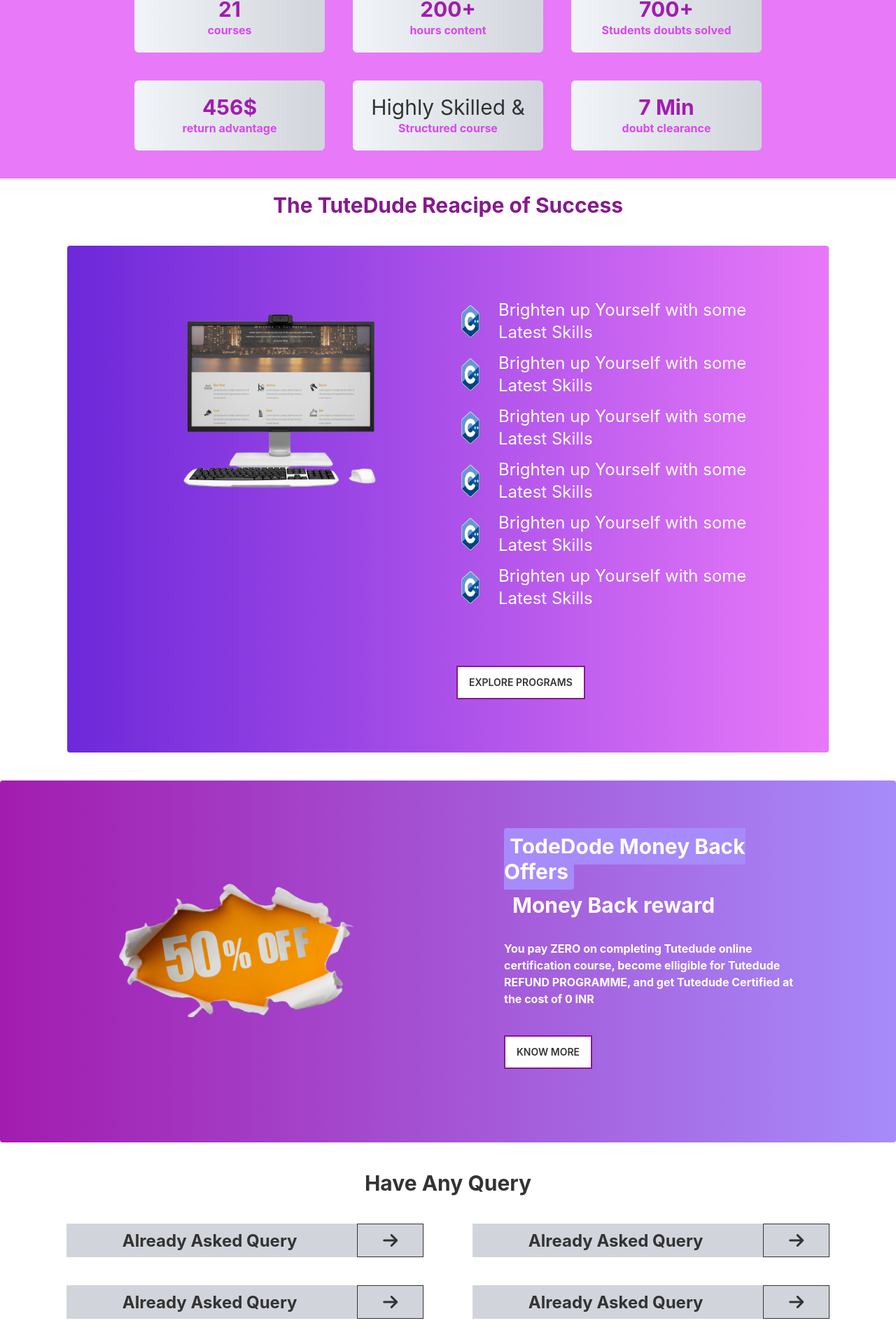
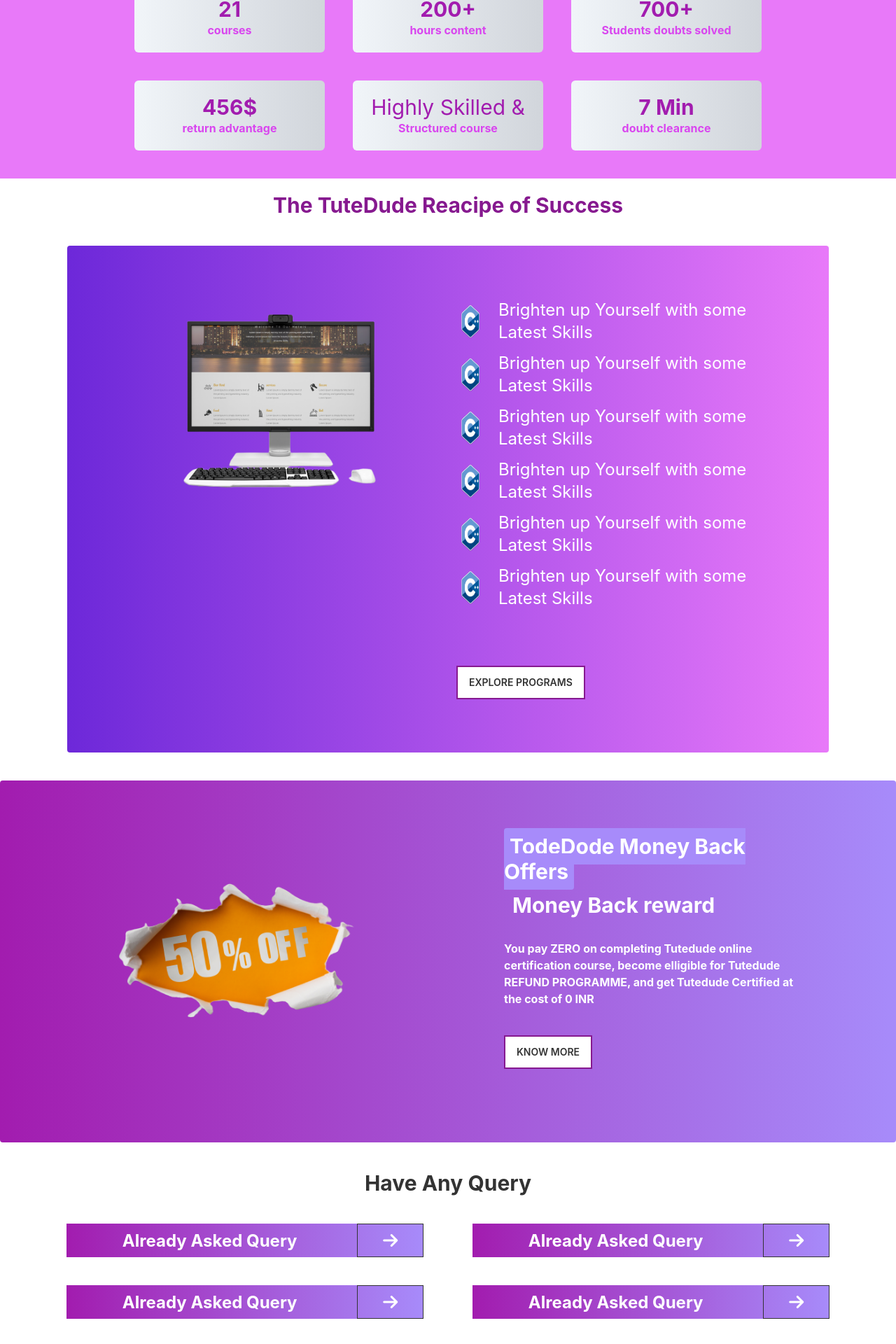
Before and after one commit to rashelmahomud/tuteDude-webSite, a React (Create React App) app: page / in a window 1280 px wide. Shown: the part 1260-3180 px from the top of the page at 70% size. Built offline with nearby package versions, Linux system fonts and the light colour scheme.

Commit message:
added some product add

```diff
--- a/src/Components/Pages/CustomerQuery.js
+++ b/src/Components/Pages/CustomerQuery.js
@@ -6,21 +6,22 @@
             <h1 className='text-3xl text-center font-bold mt-10'>Have Any Query</h1>
             <div className='grid grid-cols-2 lg:px-20 gap-10 my-10'>
                 <div className='flex mx-auto'>
-                    <h2 className='text-2xl font-bold bg-gray-300 '><span className='lg:p-20 p-5'>Already Asked Query</span>   <button className="btn btn-outline rounded-none "><i class="fa-solid fa-arrow-right mx-5 text-2xl"></i></button>
+                    <h2 className='text-2xl font-bold bg-gradient-to-r to-violet-400 from-fuchsia-700 '><span className='lg:p-20 p-5 text-white'>Already Asked Query</span>   <button className="btn btn-outline rounded-none "><i class="fa-solid fa-arrow-right mx-5 text-2xl text-white"></i></button>
                     </h2>
                 </div>
                 <div className='flex mx-auto'>
-                    <h2 className='text-2xl font-bold bg-gray-300 '><span className='lg:p-20 p-5'>Already Asked Query</span>   <button className="btn btn-outline rounded-none "><i class="fa-solid fa-arrow-right mx-5 text-2xl"></i></button>
+                    <h2 className='text-2xl font-bold bg-gradient-to-r to-violet-400 from-fuchsia-700 '><span className='lg:p-20 p-5 text-white'>Already Asked Query</span>   <button className="btn btn-outline rounded-none "><i class="fa-solid fa-arrow-right mx-5 text-2xl text-white"></i></button>
                     </h2>
                 </div>
                 <div className='flex mx-auto'>
-                    <h2 className='text-2xl font-bold bg-gray-300 '><span className='lg:p-20 p-5'>Already Asked Query</span>   <button className="btn btn-outline rounded-none "><i class="fa-solid fa-arrow-right mx-5 text-2xl"></i></button>
+                    <h2 className='text-2xl font-bold bg-gradient-to-r to-violet-400 from-fuchsia-700 '><span className='lg:p-20 p-5 text-white'>Already Asked Query</span>   <button className="btn btn-outline rounded-none "><i class="fa-solid fa-arrow-right mx-5 text-2xl text-white"></i></button>
                     </h2>
                 </div>
                 <div className='flex mx-auto'>
-                    <h2 className='text-2xl font-bold bg-gray-300 '><span className='lg:p-20 p-5'>Already Asked Query</span>   <button className="btn btn-outline rounded-none "><i class="fa-solid fa-arrow-right mx-5 text-2xl"></i></button>
+                    <h2 className='text-2xl font-bold bg-gradient-to-r to-violet-400 from-fuchsia-700 '><span className='lg:p-20 p-5 text-white'>Already Asked Query</span>   <button className="btn btn-outline rounded-none "><i class="fa-solid fa-arrow-right mx-5 text-2xl text-white"></i></button>
                     </h2>
                 </div>
+
             </div>
 
             <div className='text-center my-10'>
--- /dev/null
+++ b/src/Components/Pages/OtherCourses.js
@@ -0,0 +1,11 @@
+import React from 'react';
+
+const OtherCourses = () => {
+    return (
+        <div>
+            helo
+        </div>
+    );
+};
+
+export default OtherCourses;
--- a/src/Components/Pages/OurClient.js
+++ b/src/Components/Pages/OurClient.js
@@ -22,7 +22,7 @@
                 <h3 className='text-fuchsia-500 font-bold'>return advantage</h3>
             </div>
             <div className='bg-gradient-to-r from-slate-100 to-gray-300 p-5 rounded-md'>
-                <h1 className='text-3xl'>Highly Skilled &</h1>
+                <h1 className='text-3xl text-fuchsia-700'>Highly Skilled &</h1>
                 <h3 className='text-fuchsia-500 font-bold'>Structured course</h3>
             </div>
             <div className='bg-gradient-to-r from-slate-100 to-gray-300 p-5 rounded-md'>
```
